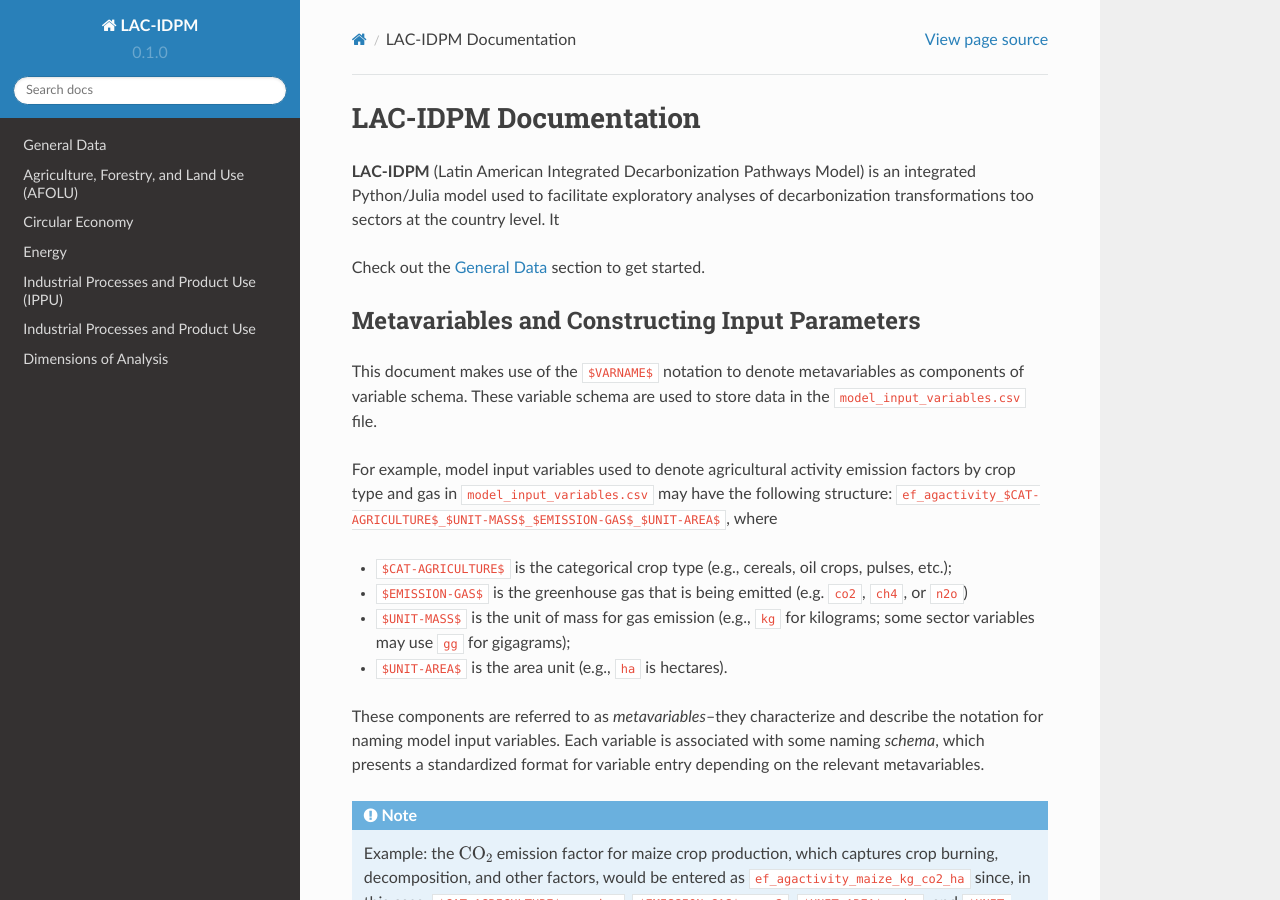
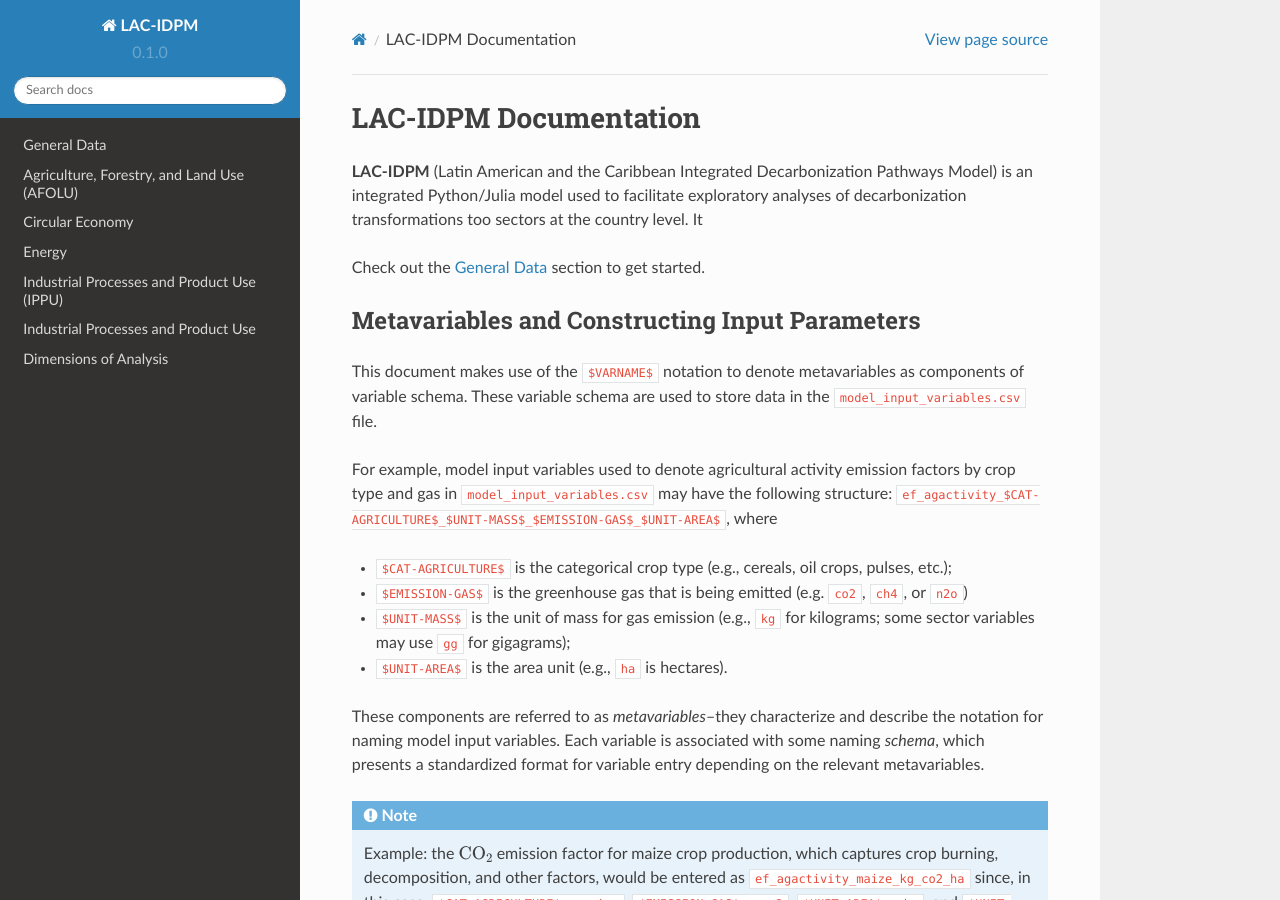
Before and after one commit to jcsyme/lac-tutorial, a Sphinx documentation site: the page built from docs/source/index.rst, in a window 1280 px wide and 900 px high. Built offline with Sphinx 7.4.7 and the Read the Docs theme 2.0.0, drawn with Linux system fonts in a browser that asks for light colours.

Commit message:
LAC includes the Caribbean
Real change to make the point that we need to expand LAC as Latin American and the Caribbean. Important to notice the Caribbean

```diff
--- a/docs/source/index.rst
+++ b/docs/source/index.rst
@@ -1,7 +1,7 @@
 LAC-IDPM Documentation
 ===================================
 
-**LAC-IDPM** (Latin American Integrated Decarbonization Pathways Model) is an
+**LAC-IDPM** (Latin American and the Caribbean Integrated Decarbonization Pathways Model) is an
 integrated Python/Julia model used to facilitate exploratory analyses of decarbonization
 transformations too sectors at the country level. It
 
```
